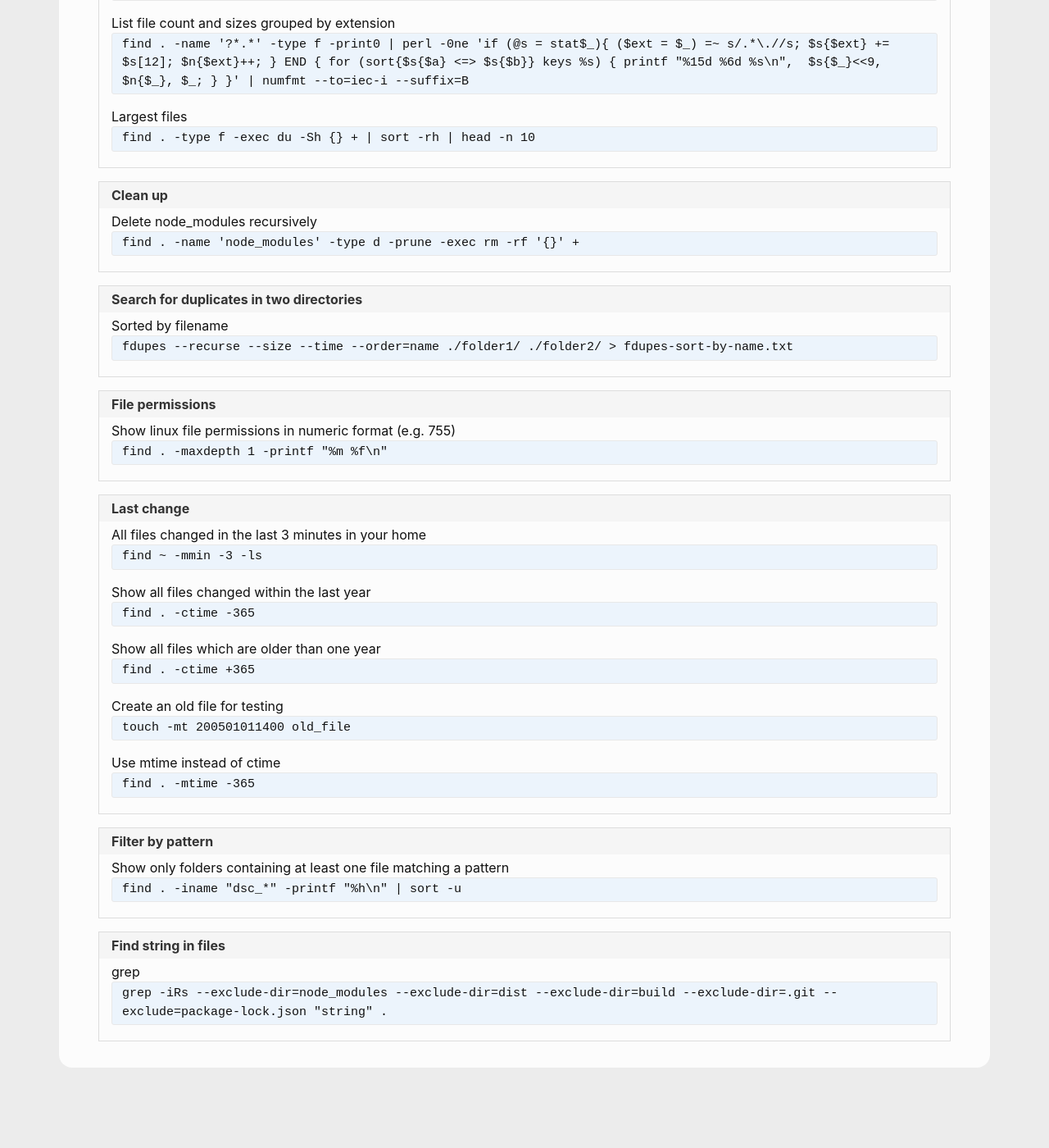
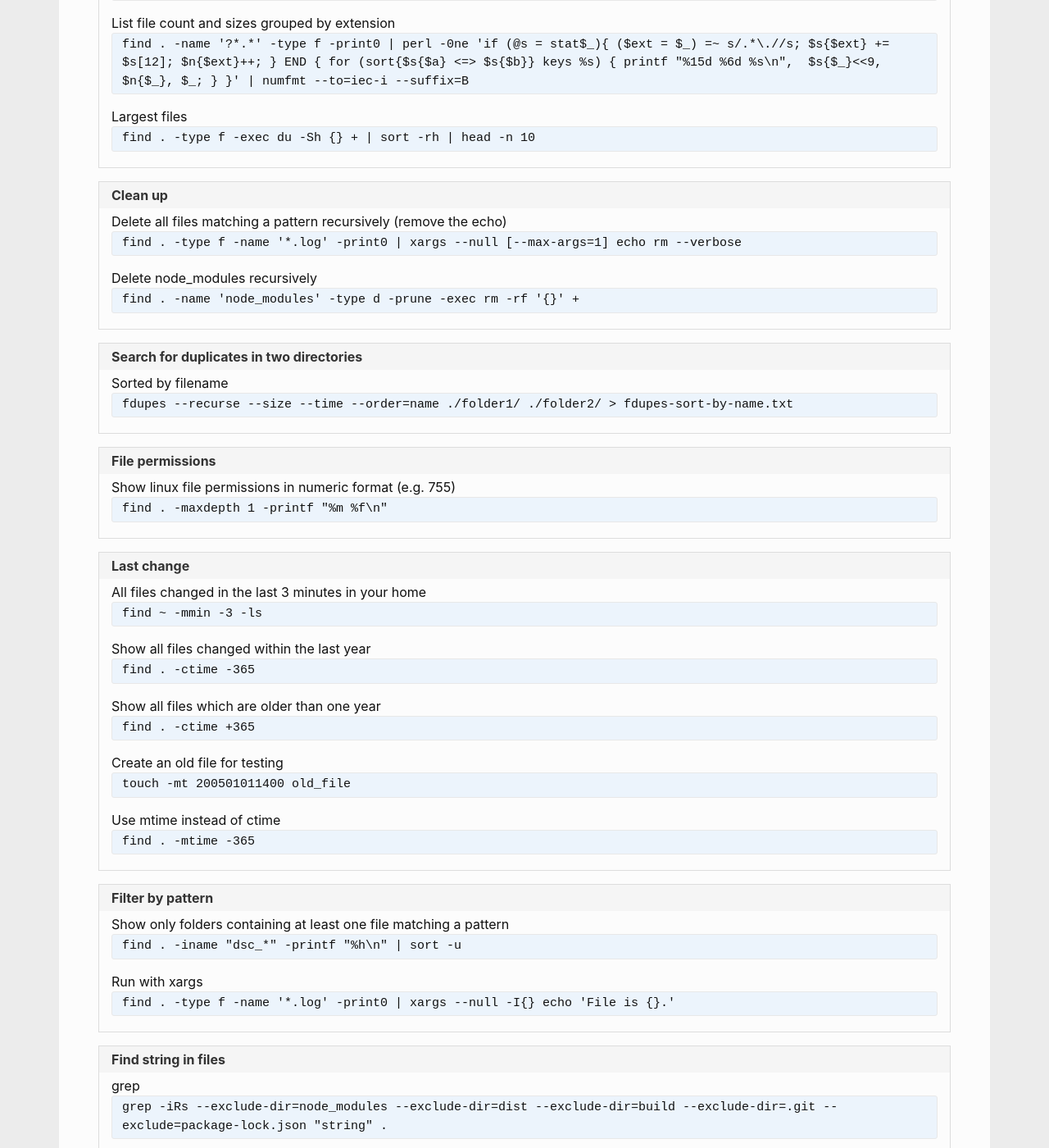
Before and after one commit to andreas-mausch/cheatsheets, a Jekyll site: the page built from _cheatsheets/find.md, in a window 1280 px wide and 1400 px high, scrolled down 272 px. Shown: the whole window at 82% size. Built offline with Jekyll 4.4.1, drawn with Linux system fonts in a browser that asks for light colours; before the commit the page ends 1604 px from its top, so only the background shows below that.

Commit message:
find: Add xargs examples

```diff
--- a/_cheatsheets/find.md
+++ b/_cheatsheets/find.md
@@ -9,6 +9,7 @@ section:
       Largest files: find . -type f -exec du -Sh {} + | sort -rh | head -n 10
   - name: Clean up
     commands:
+      Delete all files matching a pattern recursively (remove the echo): find . -type f -name '*.log' -print0 | xargs --null [--max-args=1] echo rm --verbose
       Delete node_modules recursively: find . -name 'node_modules' -type d -prune -exec rm -rf '{}' +
   - name: Search for duplicates in two directories
     commands:
@@ -26,6 +27,7 @@ section:
   - name: Filter by pattern
     commands:
       Show only folders containing at least one file matching a pattern: find . -iname "dsc_*" -printf "%h\n" | sort -u
+      Run with xargs: find . -type f -name '*.log' -print0 | xargs --null -I{} echo 'File is {}.'
   - name: Find string in files
     commands:
       grep: grep -iRs --exclude-dir=node_modules --exclude-dir=dist --exclude-dir=build --exclude-dir=.git --exclude=package-lock.json "string" .
```
